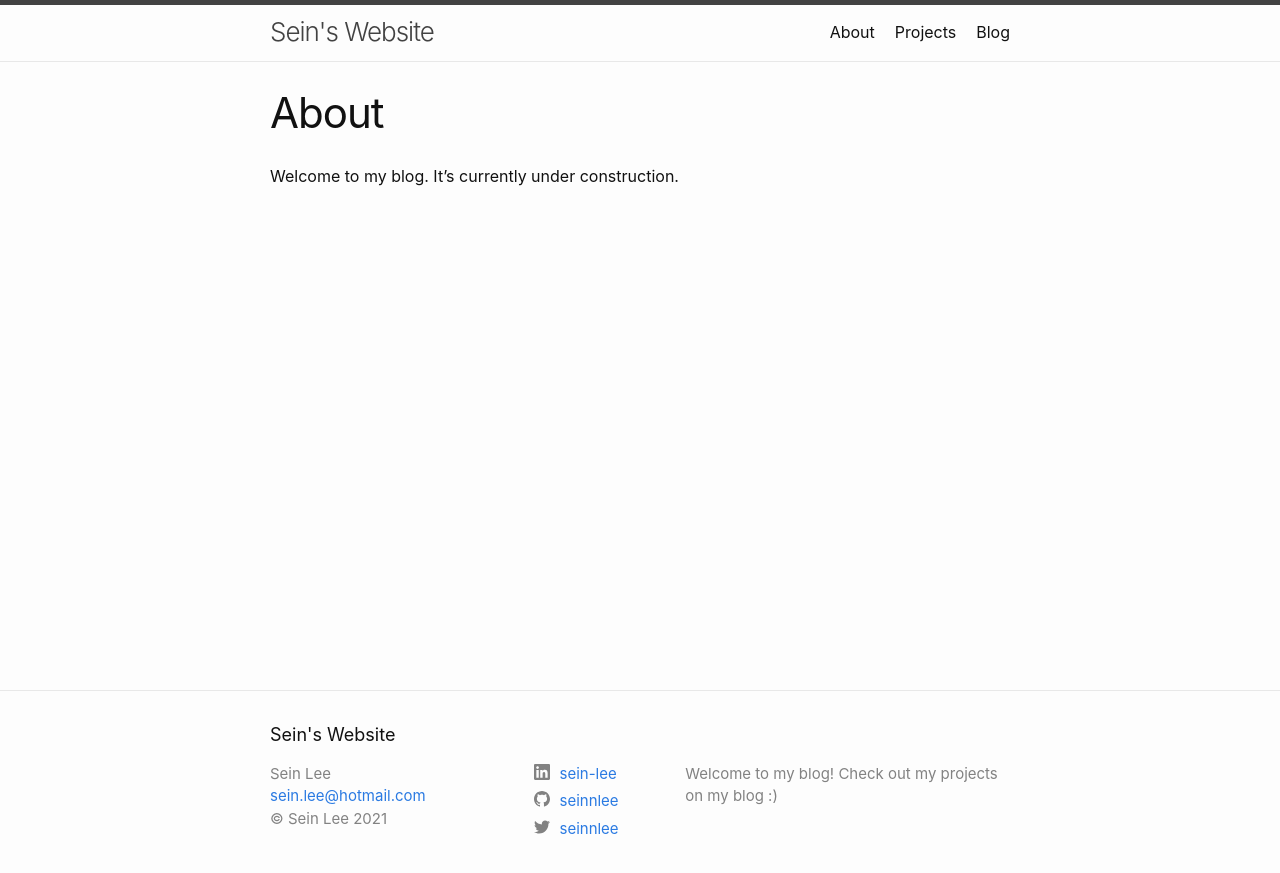
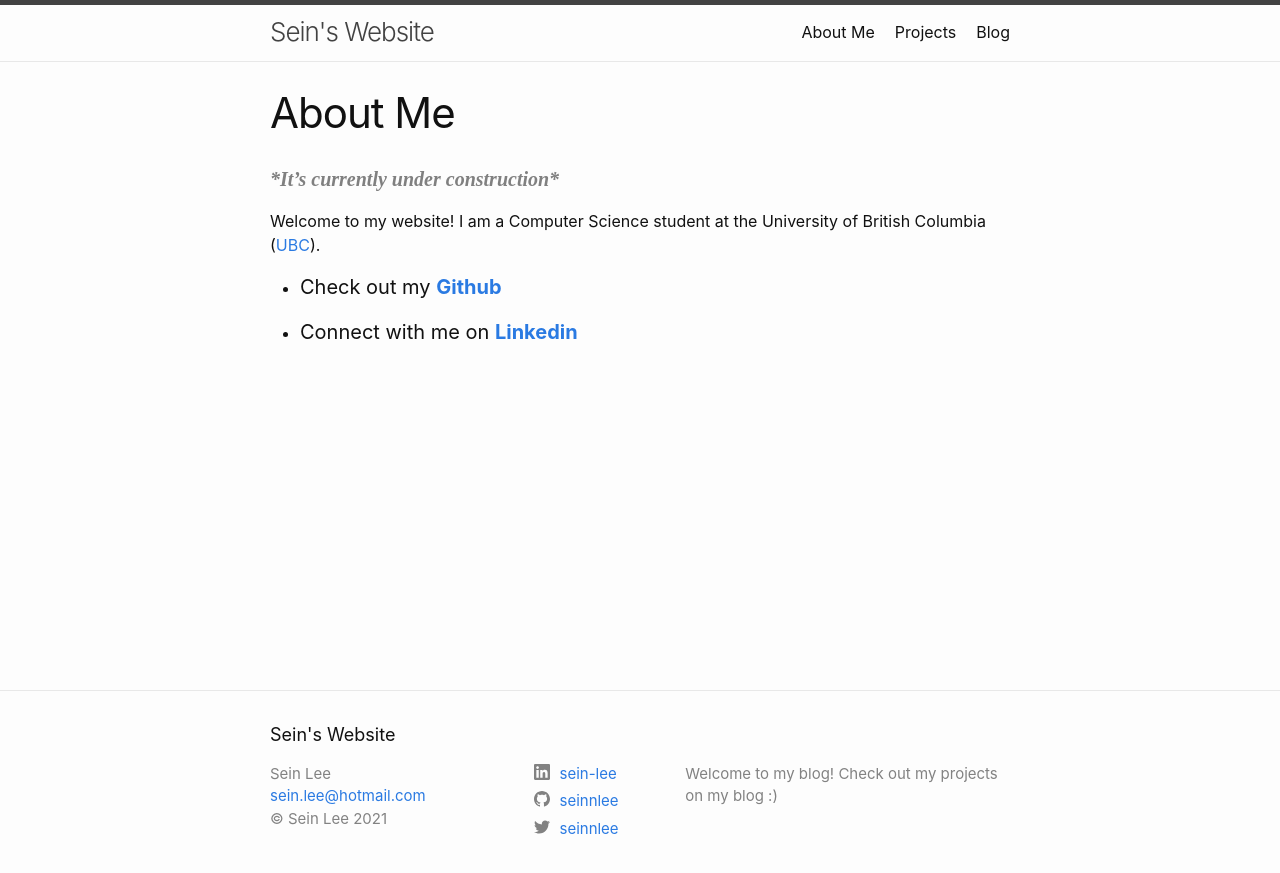
Before and after one commit to seinnlee/seinnlee.github.io, a Jekyll site: the page built from about.markdown, in a window 1280 px wide. Shown: the top 873 px of the page. Built offline with Jekyll 4.4.1, drawn with Linux system fonts in a browser that asks for light colours.

Commit message:
Edited About Me page

```diff
--- a/_sass/minima/_layout.scss
+++ b/_sass/minima/_layout.scss
@@ -258,5 +258,5 @@
   width: 100%;
   height: 120px;
   object-fit: cover;
-  object-position: 50% 60%;
+  object-position: 50% 45%;
 }
--- a/about.markdown
+++ b/about.markdown
@@ -1,7 +1,12 @@
 ---
 layout: page
-title: About
+title: About Me
 permalink: /about/
 ---
+#### **_<span style="color:grey; font-family:Times New Roman; font-size:5;">*It's currently under construction*</span>_**
 
-Welcome to my blog. It's currently under construction.
+Welcome to my website! I am a Computer Science student at the University of British Columbia ([UBC](https://www.ubc.ca)).
+
+
+* #### Check out my **[Github](https://www.github.com/seinnlee)**
+* #### Connect with me on **[Linkedin](https://www.linkedin.com/in/sein-lee)**
--- a/index.markdown
+++ b/index.markdown
@@ -3,7 +3,7 @@
 # To modify the layout, see https://jekyllrb.com/docs/themes/#overriding-theme-defaults
 
 layout: home
-image: /assets/images/flagpole.jpeg
+image: /assets/images/vancouver.jpeg
 ---
 ![]({{ page.image | relative_url }})
 Flagpole in Vancouver by _Sein Lee_
```
Also changed, not shown: assets/images/vancouver(1).jpeg (added), 1 other file.
